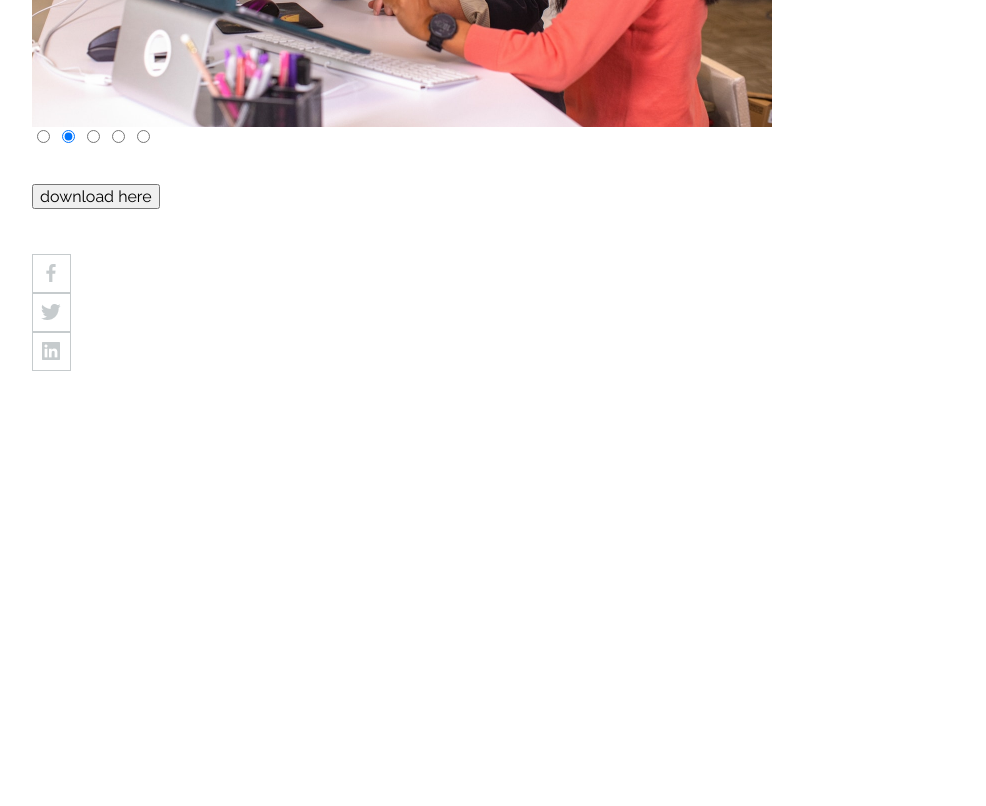
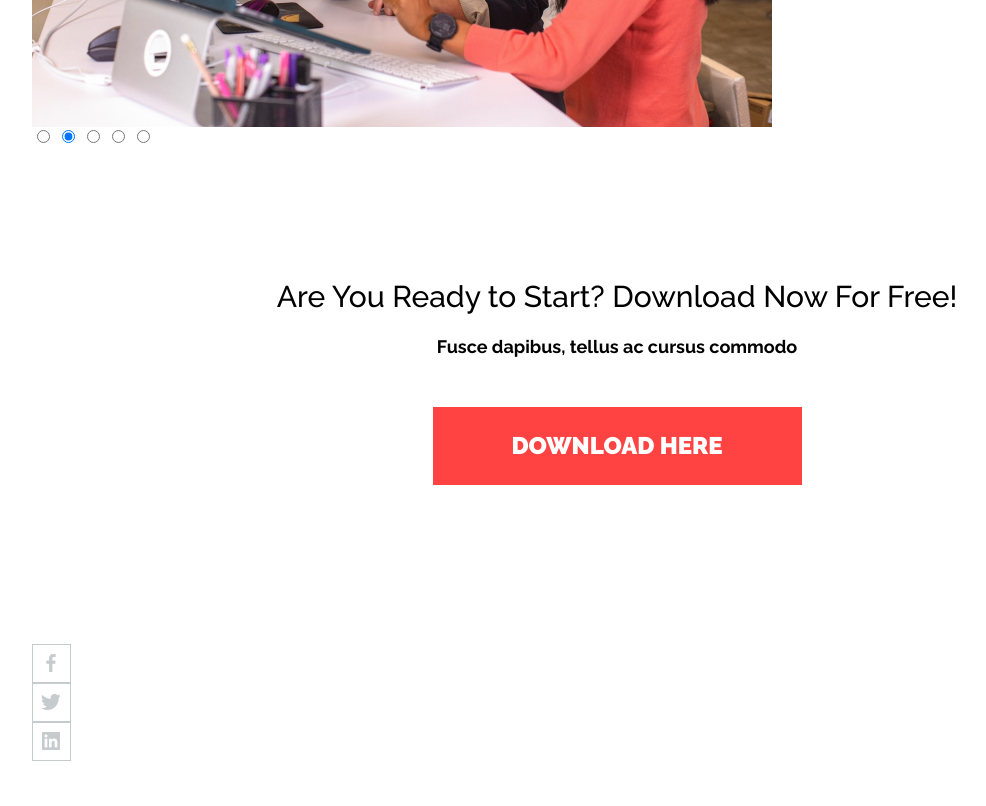
Before and after one commit to Galkevich-Natalia/active-box-project, a website built with Parcel: page index.html in a window 1280 px wide. Shown: the part 6636-7442 px from the top of the page, without its empty margins (23-1009 px from the left). Before the commit the page ends 7052 px from the top, so only its background shows below. Built offline with nearby package versions, Linux system fonts and the light colour scheme.

Commit message:
Created style for "download"

```diff
--- a/styles/components/download.less
+++ b/styles/components/download.less
@@ -0,0 +1,55 @@
+.download {
+
+    &__wrapper {
+        padding: 114px 0;
+        text-align: center;
+    }
+
+    &__title {
+        padding: 17.5px 0;
+
+        h3 {
+            font-weight: 500;
+            font-size: 30px;
+            line-height: 35px;
+            color: @black-text-color;
+        }
+    }
+
+    &__description {
+        padding: 5.29px 0 50.14px 0;
+
+        h5 {
+            font-weight: 700;
+            font-size: 18px;
+            line-height: 21px;
+            color: @black-text-color;
+        }
+    }
+
+    &__btn {
+        margin: 0 auto;
+
+        button {
+            width: 369px;
+            height: 77.58px;
+            background: @coral-button-normal-color;
+            font-weight: 900;
+            font-size: 24px;
+            line-height: 28px;
+            text-transform: uppercase;
+            color: @white-text-color;
+            border: none;
+            cursor: pointer;
+
+            &:hover {
+                background: @crimson-button-hover-color;
+            }
+
+            &:active {
+                background: @coral-button-activ-color;
+                box-shadow: 4px 4px 30px @coral-button-activ-color;
+            }
+        }
+    }
+}
--- a/styles/core/variables.less
+++ b/styles/core/variables.less
@@ -17,3 +17,7 @@
 @martinique-background-color: #2C3154;
 
 @falcon-dots-color: #7E5D6F;
+
+@coral-button-normal-color: #FF4343;
+@crimson-button-hover-color: #E71414;
+@coral-button-activ-color: #FF4343;
```
